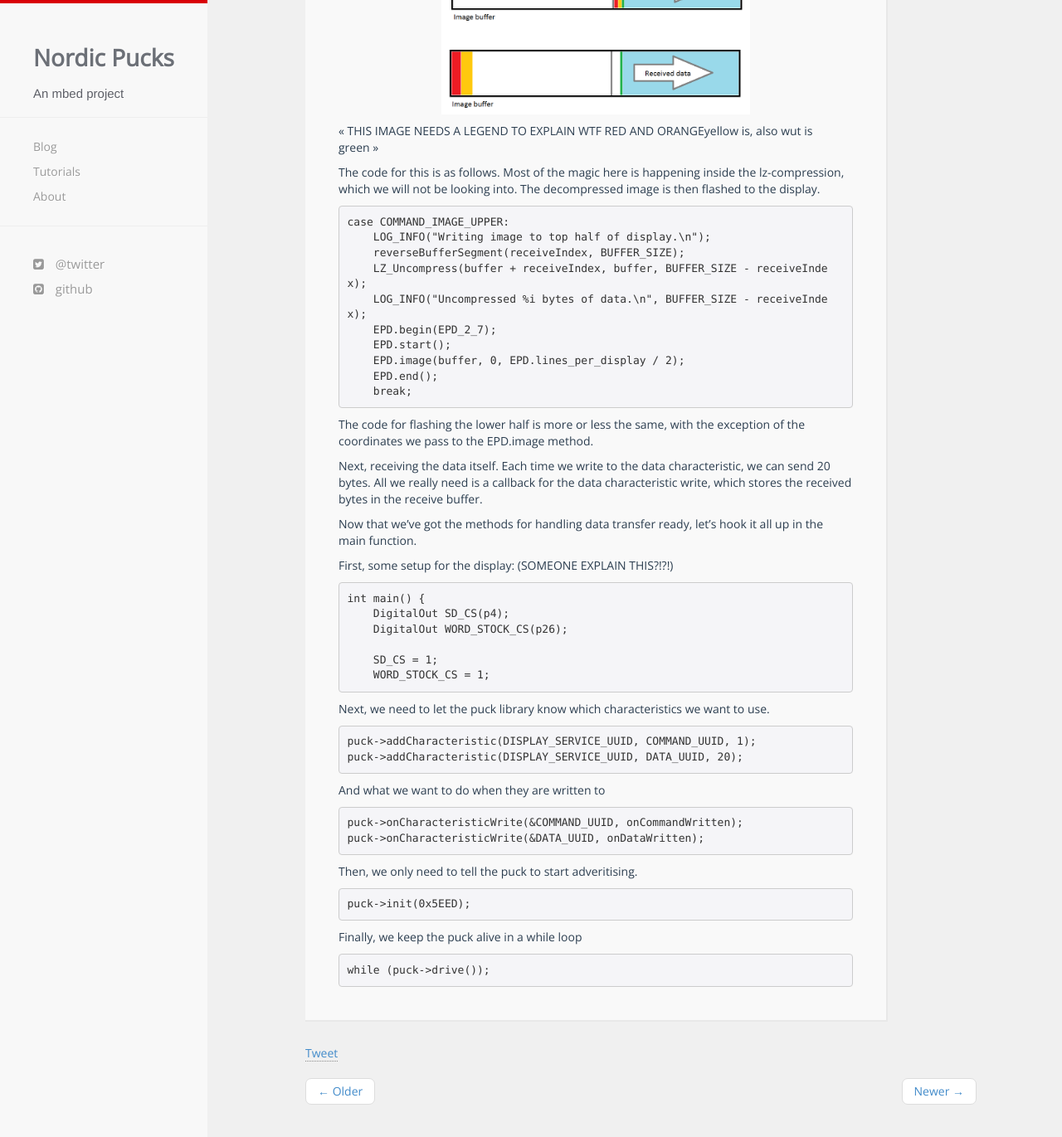
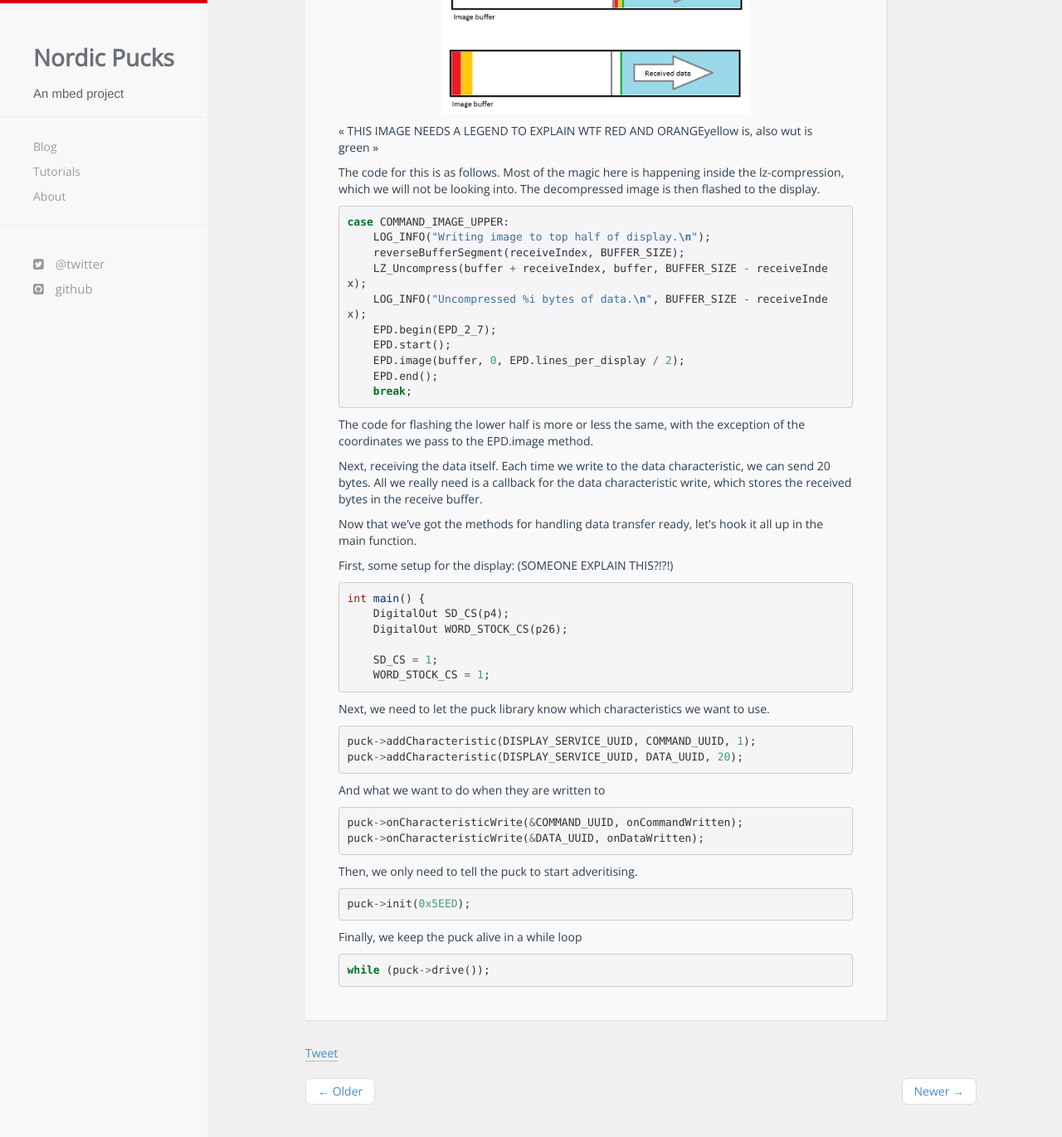
Before and after one commit to NordicPlayground/puck, a Jekyll site: the page built from _tutorials/display.md, in a window 1280 px wide and 1400 px high, scrolled down 3140 px. Shown: the top 1371 px of the window at 83% size. Built offline with Jekyll 4.4.1, drawn with Linux system fonts in a browser that asks for light colours; nearby versions of some CDN libraries; comment, search, counter and statistics services are not loaded; some of the changed text lies outside the part shown.

Commit message:
Highlight display tut

```diff
--- a/_tutorials/display.md
+++ b/_tutorials/display.md
@@ -64,7 +64,9 @@ Now that the hardware is all assembled, let's get on to writing some code. We as
 
 For writing to the e-paper display we have ported an Arduino e-paper library over to mbed. This library should be included in your project. Grab it at http://mbed.org/teams/Nordic-Pucks/code/seeedstudio-epaper/. With it included, the EPD _(Electronic Paper Display)_ can be declared with the proper pin settings:
 
-    EPD_Class EPD(p0, p2, p3, p8, p5, p6, p7);
+{% highlight cpp %}
+EPD_Class EPD(p0, p2, p3, p8, p5, p6, p7);
+{% endhighlight %}
 
 For the display, we have defined a custom bluetooth service with it's own UUID ("bftj display    "). A bluetooth UUID is 128 bits long, so we use a convention with 16 letters of 8 bit each. 'bftj' is a general prefix we've decided to use for all our pucks' UUIDs, to avoid collisions with other vendors.
 
@@ -74,23 +76,27 @@ The nrf51822 doesn't have a lot of available memory (8kb of RAM is available the
 
 To control this flow, we need to define some commands:
 
-    #define COMMAND_NOOP 0
-    #define COMMAND_CLEAR 1
-    #define COMMAND_IMAGE_UPPER 2
-    #define COMMAND_IMAGE_LOWER 3
-    #define COMMAND_BEGIN_UPPER 4
-    #define COMMAND_BEGIN_LOWER 5
+{% highlight cpp %}
+#define COMMAND_NOOP 0
+#define COMMAND_CLEAR 1
+#define COMMAND_IMAGE_UPPER 2
+#define COMMAND_IMAGE_LOWER 3
+#define COMMAND_BEGIN_UPPER 4
+#define COMMAND_BEGIN_LOWER 5
+{% endhighlight %}
 
 Each pixel in the display can only be completely black or completely white (no greys, no colors), which means we only need one bit for each pixel. This means we can stuff 8 pixels together in one byte. Since we send only half the image at a time, we need a image buffer of 2904 bytes.
 
 To reduce the amount of writes we need to do, a compression algorithm is used on the raw image data. When researching data compression algorithms, the LZ77 algorithm was found to have very little memory overhead during decompression (a plus in our memory constrained system) as well as a decent compression rate. It has a worst-case compressed file size slightly larger than the decompressed file size, so to be safe the receive buffer is initialized with a little extra room.
 
-    #define IMAGE_SIZE 2904
-    #define BUFFER_SIZE 2917
-    #define Y_SIZE 88
-    #define X_SIZE 264
-    uint8_t buffer[BUFFER_SIZE];
-    int currentCommand = COMMAND_NOOP;
+{% highlight cpp %}
+#define IMAGE_SIZE 2904
+#define BUFFER_SIZE 2917
+#define Y_SIZE 88
+#define X_SIZE 264
+uint8_t buffer[BUFFER_SIZE];
+int currentCommand = COMMAND_NOOP;
+{% endhighlight %}
 
 Again, because of little available memory, we can't afford the luxury of having separate receive and image buffers. Therefore, received data is stored at the end of the image buffer, and will be decompressed to the same space. As we use the LZ77 compression algorithm, data will be decompressed incrementally. As data is decompressed, space will be freed up in the image buffer for storing the image.
 
@@ -102,16 +108,18 @@ Now, onto the code for receiving the command instructions. When we receive an `I
 
 The code for this is as follows. Most of the magic here is happening inside the lz-compression, which we will not be looking into. The decompressed image is then flashed to the display.
 
-    case COMMAND_IMAGE_UPPER:
-        LOG_INFO("Writing image to top half of display.\n");
-        reverseBufferSegment(receiveIndex, BUFFER_SIZE);
-        LZ_Uncompress(buffer + receiveIndex, buffer, BUFFER_SIZE - receiveIndex);
-        LOG_INFO("Uncompressed %i bytes of data.\n", BUFFER_SIZE - receiveIndex);
-        EPD.begin(EPD_2_7);
-        EPD.start();
-        EPD.image(buffer, 0, EPD.lines_per_display / 2);
-        EPD.end();
-        break;
+{% highlight cpp %}
+case COMMAND_IMAGE_UPPER:
+    LOG_INFO("Writing image to top half of display.\n");
+    reverseBufferSegment(receiveIndex, BUFFER_SIZE);
+    LZ_Uncompress(buffer + receiveIndex, buffer, BUFFER_SIZE - receiveIndex);
+    LOG_INFO("Uncompressed %i bytes of data.\n", BUFFER_SIZE - receiveIndex);
+    EPD.begin(EPD_2_7);
+    EPD.start();
+    EPD.image(buffer, 0, EPD.lines_per_display / 2);
+    EPD.end();
+    break;
+{% endhighlight %}
 
 The code for flashing the lower half is more or less the same, with the exception of the coordinates we pass to the EPD.image method.
 
@@ -121,27 +129,37 @@ Now that we've got the methods for handling data transfer ready, let's hook it a
 
 First, some setup for the display: (SOMEONE EXPLAIN THIS?!?!)
 
-    int main() {
-        DigitalOut SD_CS(p4);
-        DigitalOut WORD_STOCK_CS(p26);
+{% highlight cpp %}
+int main() {
+    DigitalOut SD_CS(p4);
+    DigitalOut WORD_STOCK_CS(p26);
 
-        SD_CS = 1;
-        WORD_STOCK_CS = 1;
+    SD_CS = 1;
+    WORD_STOCK_CS = 1;
+{% endhighlight %}
 
 Next, we need to let the puck library know which characteristics we want to use.
 
-    puck->addCharacteristic(DISPLAY_SERVICE_UUID, COMMAND_UUID, 1);
-    puck->addCharacteristic(DISPLAY_SERVICE_UUID, DATA_UUID, 20);
+{% highlight cpp %}
+puck->addCharacteristic(DISPLAY_SERVICE_UUID, COMMAND_UUID, 1);
+puck->addCharacteristic(DISPLAY_SERVICE_UUID, DATA_UUID, 20);
+{% endhighlight %}
 
 And what we want to do when they are written to
 
-    puck->onCharacteristicWrite(&COMMAND_UUID, onCommandWritten);
-    puck->onCharacteristicWrite(&DATA_UUID, onDataWritten);
+{% highlight cpp %}
+puck->onCharacteristicWrite(&COMMAND_UUID, onCommandWritten);
+puck->onCharacteristicWrite(&DATA_UUID, onDataWritten);
+{% endhighlight %}
 
 Then, we only need to tell the puck to start adveritising.
 
-    puck->init(0x5EED);
+{% highlight cpp %}
+puck->init(0x5EED);
+{% endhighlight %}
 
 Finally, we keep the puck alive in a while loop
 
-    while (puck->drive());
+{% highlight cpp %}
+while (puck->drive());
+{% endhighlight %}
```
